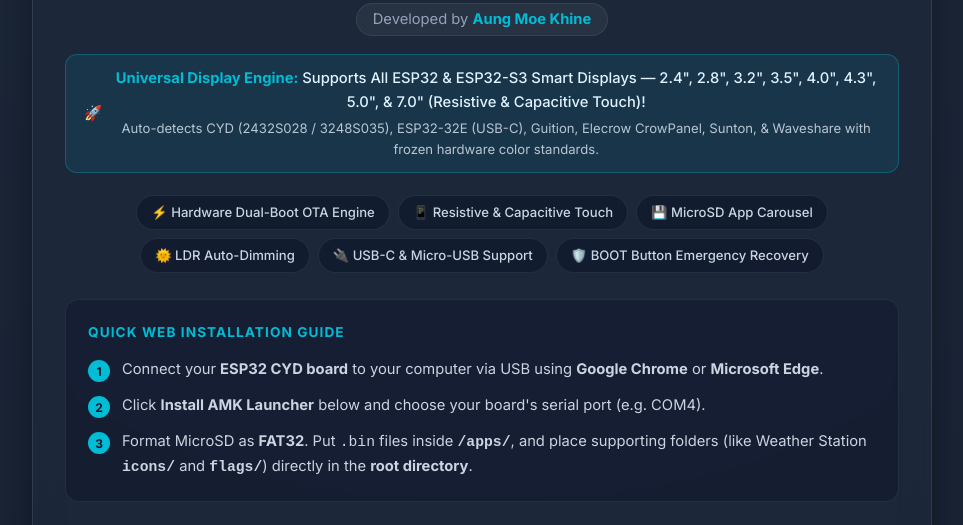
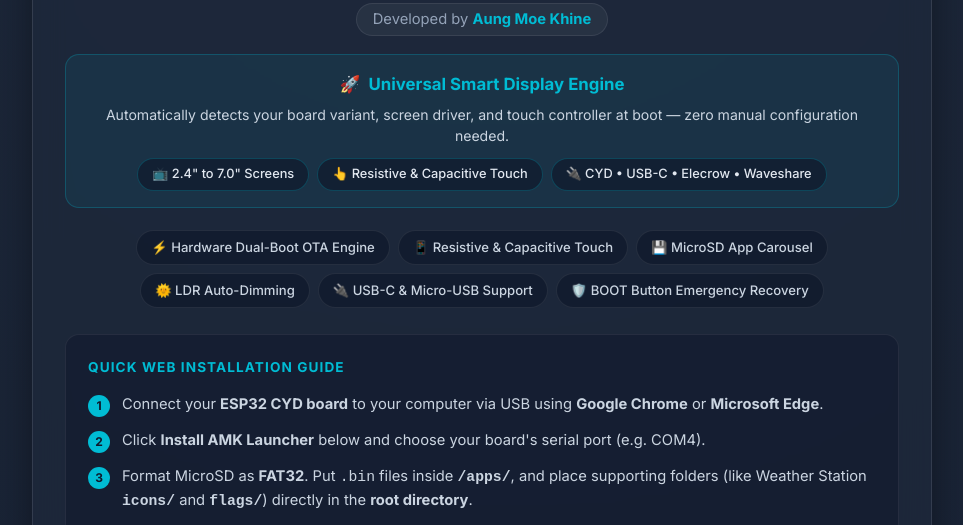
Before and after one commit to AungMoeKhine/amk-launcher-installer, a plain HTML site: page index.html in a window 1280 px wide. Shown: the part 271-796 px from the top of the page, without its empty margins (158-1121 px from the left). Drawn offline with Linux system fonts and the light colour scheme.

Commit message:
Refactor universal hardware banner into clean tags and subtitle

```diff
--- a/index.html
+++ b/index.html
@@ -100,22 +100,48 @@
 
     /* Universal Compatibility Banner */
     .universal-banner {
-      background: rgba(0, 188, 212, 0.1);
-      border: 1px solid rgba(0, 188, 212, 0.3);
+      background: rgba(0, 188, 212, 0.08);
+      border: 1px solid rgba(0, 188, 212, 0.25);
       color: #e0f2fe;
-      padding: 12px 18px;
-      border-radius: 12px;
-      font-weight: 500;
-      font-size: 0.92rem;
+      padding: 16px 20px;
+      border-radius: 14px;
       margin-bottom: 22px;
+      text-align: center;
+    }
+
+    .banner-title {
       display: flex;
       align-items: center;
       justify-content: center;
-      gap: 10px;
+      gap: 8px;
+      font-size: 1.05rem;
+      font-weight: 700;
+      color: var(--accent-cyan);
+      margin-bottom: 6px;
     }
 
-    .universal-banner strong {
-      color: var(--accent-cyan);
+    .banner-subtitle {
+      font-size: 0.88rem;
+      color: #cbd5e1;
+      margin-bottom: 12px;
+      line-height: 1.5;
+    }
+
+    .banner-tags {
+      display: flex;
+      flex-wrap: wrap;
+      justify-content: center;
+      gap: 8px;
+    }
+
+    .banner-tag {
+      background: rgba(15, 23, 42, 0.65);
+      border: 1px solid rgba(0, 188, 212, 0.25);
+      color: #e2e8f0;
+      font-size: 0.8rem;
+      font-weight: 500;
+      padding: 5px 14px;
+      border-radius: 999px;
     }
 
     /* Feature Pills */
@@ -458,14 +484,19 @@
     <h1>AMK Multi-Boot App Launcher</h1>
     <div class="developer-badge">Developed by <strong>Aung Moe Khine</strong></div>
 
-    <!-- Universal Hardware Badge -->
+    <!-- Universal Hardware Banner -->
     <div class="universal-banner">
-      <span>🚀</span>
-      <div>
-        <strong>Universal Display Engine:</strong> Supports All ESP32 &amp; ESP32-S3 Smart Displays — 2.4", 2.8", 3.2", 3.5", 4.0", 4.3", 5.0", &amp; 7.0" (Resistive &amp; Capacitive Touch)!
-        <div style="font-size: 0.82rem; opacity: 0.9; margin-top: 4px; font-weight: normal; color: #cbd5e1;">
-          Auto-detects CYD (2432S028 / 3248S035), ESP32-32E (USB-C), Guition, Elecrow CrowPanel, Sunton, &amp; Waveshare with frozen hardware color standards.
-        </div>
+      <div class="banner-title">
+        <span>🚀</span>
+        <span>Universal Smart Display Engine</span>
+      </div>
+      <p class="banner-subtitle">
+        Automatically detects your board variant, screen driver, and touch controller at boot — zero manual configuration needed.
+      </p>
+      <div class="banner-tags">
+        <span class="banner-tag">📺 2.4" to 7.0" Screens</span>
+        <span class="banner-tag">👆 Resistive &amp; Capacitive Touch</span>
+        <span class="banner-tag">🔌 CYD &bull; USB-C &bull; Elecrow &bull; Waveshare</span>
       </div>
     </div>
 
```
